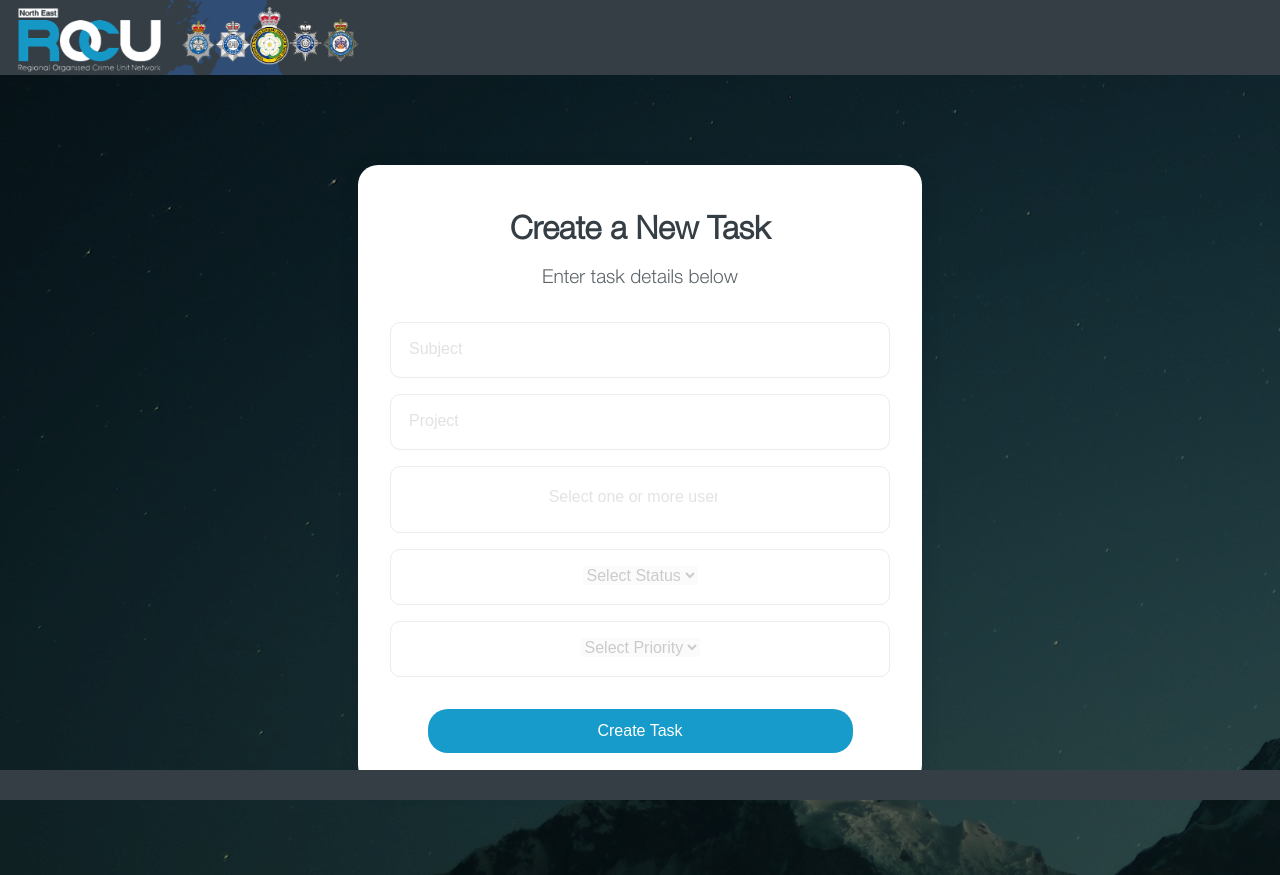
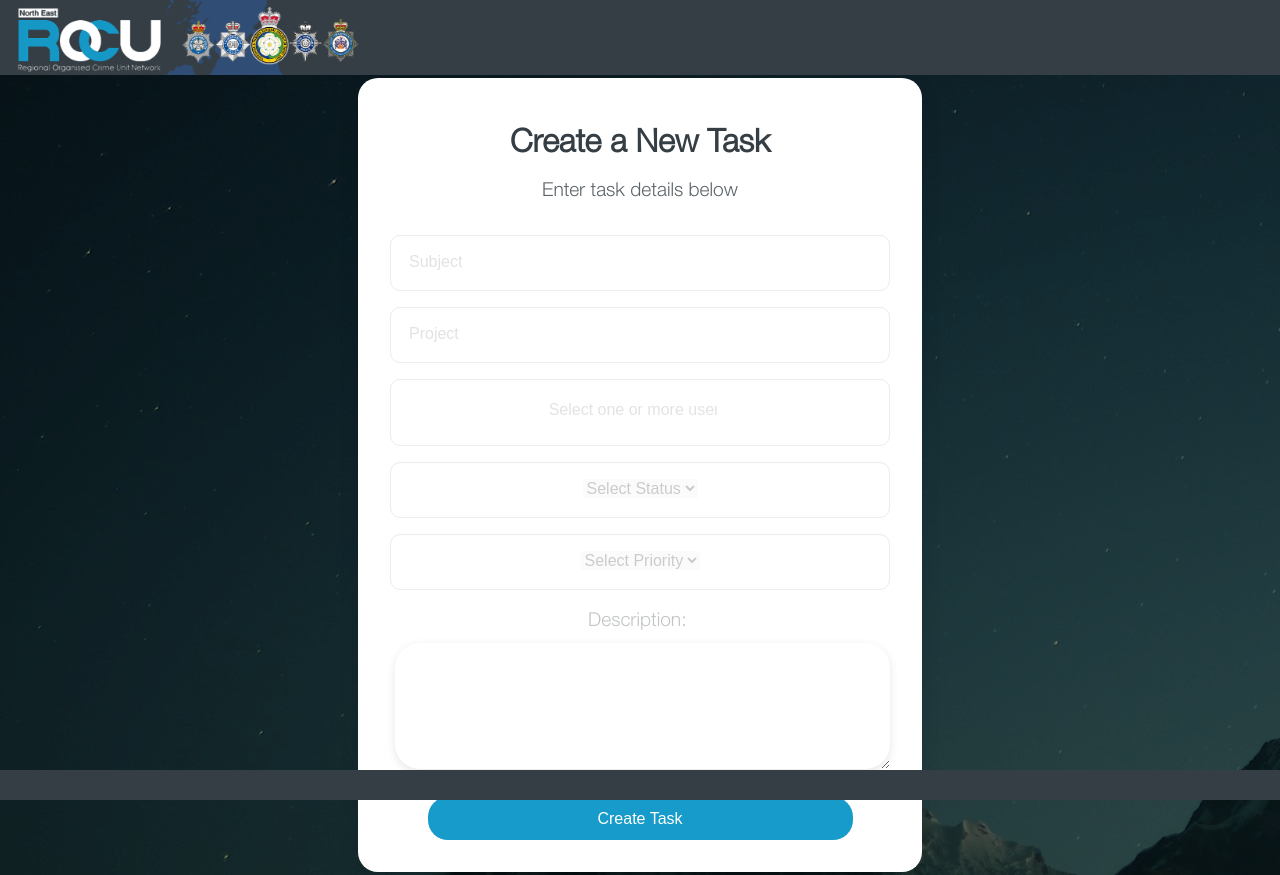
Before and after one commit to Murtaza-2x/Team6-YHROCU-workflow, a PHP site: page /create-task-page.php in a window 1280 px wide. Run offline with PHP 8.4, Linux system fonts and the light colour scheme; a user stored in the database is signed in; data comes from the database, SQL or seed files in the repository; both versions use the stored data as it was after the commit; some libraries are stand-ins or nearby versions.

Commit message:
Added description to tasks, login error CSS & Updated task view for clearance levels

```diff
--- a/SOFTWARE TEAM 6/htdocs/CSS/taskcreate_styles.css
+++ b/SOFTWARE TEAM 6/htdocs/CSS/taskcreate_styles.css
@@ -96,7 +96,8 @@
 }
 
 .select2-search__field {
-  opacity: 0.2;
+  opacity: 0.3;
+  font-size: 2rem;
   padding: 0;
   transform: translateX(-5px);
 }
@@ -105,6 +106,42 @@
 
 .INPUT-GROUP:hover {
   opacity: 1;
+}
+
+.DESC-GROUP {
+  width: 93%;
+  padding: 0.3rem;
+}
+
+.DESCRIPTION-LABEL {
+  display: block;
+  justify-content: center;
+  margin-bottom: 0.6rem;
+  color: var(--dark-grey);
+  font-size: 1.2rem;
+  transform: translateX(10px);
+  border: none;
+  opacity: 0.3;
+  outline: none;
+}
+
+.INFO-ICON {
+  margin-left: 5px;
+  width: 15px;
+  height: 15px;
+  border: none;
+  opacity: 0.3;
+}
+
+.TASK-TEXT-AREA {
+  width: 100%;
+  padding: 15px;
+  font-size: 14px;
+  border: 1px solid var(--light-gray);
+  border-radius: 25px;
+  color: var(--dark-grey);
+  background-color: white;
+  box-shadow: 0 3px 10px rgba(0, 0, 0, 0.1);
 }
 
 .CREATE-TASK-BUTTON {
--- a/SOFTWARE TEAM 6/htdocs/INCLUDES/inc_taskcreate.php
+++ b/SOFTWARE TEAM 6/htdocs/INCLUDES/inc_taskcreate.php
@@ -1,7 +1,7 @@
 <head>
     <link href="CSS/taskcreate_styles.css" rel="stylesheet">
 
-    <link href="https://cdn.jsdelivr.net/npm/select2@4.1.0-rc.0/dist/css/select2.min.css"rel="stylesheet" />
+    <link href="https://cdn.jsdelivr.net/npm/select2@4.1.0-rc.0/dist/css/select2.min.css" rel="stylesheet" />
 
 
     <script src="https://code.jquery.com/jquery-3.6.0.min.js"></script>
@@ -83,6 +83,12 @@
                     </select>
                 </div>
 
+                <!-- DESCRIPTION -->
+                <div class="DESC-GROUP">
+                    <label for="description" class="DESCRIPTION-LABEL" >Description:</label>
+                    <textarea id="description" name="description" class="TASK-TEXT-AREA" rows="6" required></textarea>
+                </div>
+
                 <button class='CREATE-TASK-BUTTON' type='submit'>
                     Create Task
                 </button>
--- a/SOFTWARE TEAM 6/htdocs/create-task-page.php
+++ b/SOFTWARE TEAM 6/htdocs/create-task-page.php
@@ -20,11 +20,12 @@ if ($_SERVER['REQUEST_METHOD'] === 'POST') {
     $project = $_POST['project'];
     $status = $_POST['status'];
     $priority = $_POST['priority'];
+    $description = $_POST['description'];
 
     $creatorId = $_SESSION['id'];
 
-    $sql = "INSERT INTO tasks (`id`, `subject`, `project`, `status`, `priority`, `created_by` )
-        VALUES (NULL, '" . $subject . "', '" . $project . "', '" . $status . "', '" . $priority . "', '" . $creatorId . "')";
+    $sql = "INSERT INTO tasks (`id`, `subject`, `project`, `status`, `priority`, `created_by`, `description` )
+        VALUES (NULL, '" . $subject . "', '" . $project . "', '" . $status . "', '" . $priority . "', '" . $creatorId . "', '" . $description . "')";
 
     echo $sql;
     if ($conn->query($sql) === true) {
--- a/SOFTWARE TEAM 6/htdocs/index.php
+++ b/SOFTWARE TEAM 6/htdocs/index.php
@@ -15,6 +15,8 @@ $title = "ROCU: Login";
 <?php include 'INCLUDES/inc_header.php'; ?>
 
 <?php
+$errorMsg = '';
+
 if (isset($_POST["username"])) {
     $sql = "SELECT * FROM users WHERE username = '" . $_POST["username"] . "'";
     $result = $conn->query($sql);
@@ -27,10 +29,10 @@ if (isset($_POST["username"])) {
             $_SESSION["clearance"] = $row["clearance"];
             header('Location: list-task-page.php?clearance=' . $clearance . '&id=' . $id);
         } else {
-            echo "Incorrect username or password";
+            $errorMsg = 'Incorrect username or password';
         }
     } else {
-        echo "Incorrect username or password";
+        $errorMsg = 'Incorrect username or password';
     }
 }
 include 'INCLUDES/inc_login.php';
```
Also changed, not shown: SOFTWARE TEAM 6/htdocs/CSS/dashboard_styles.css (+13 -20 lines), SOFTWARE TEAM 6/htdocs/CSS/login_styles.css (+13 -1 lines), SOFTWARE TEAM 6/htdocs/DATABASE/rocu.sql (+16 -11 lines), SOFTWARE TEAM 6/htdocs/INCLUDES/inc_login.php (+6 -1 lines), SOFTWARE TEAM 6/htdocs/INCLUDES/inc_taskview.php (+5 -3 lines), SOFTWARE TEAM 6/htdocs/list-task-page.php (+28 -12 lines), SOFTWARE TEAM 6/htdocs/view-task-page.php (+16 -16 lines). Lines whose indentation alone changed are shown as unchanged.
